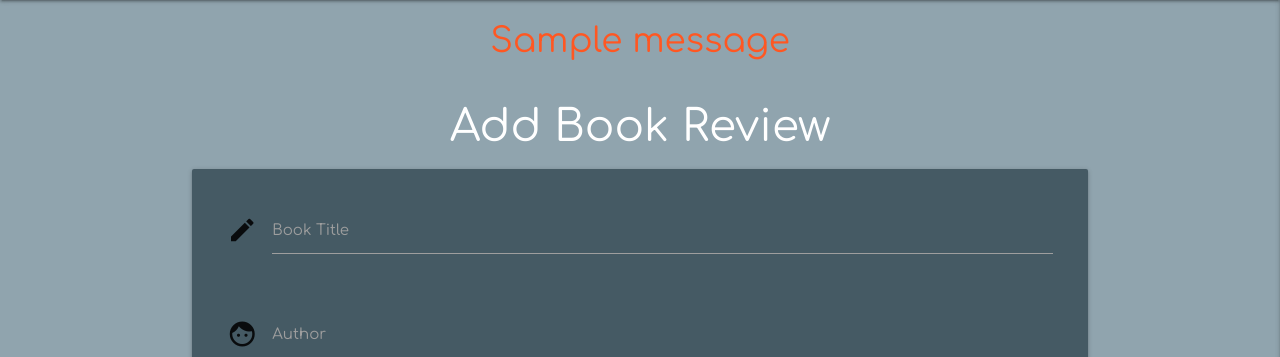
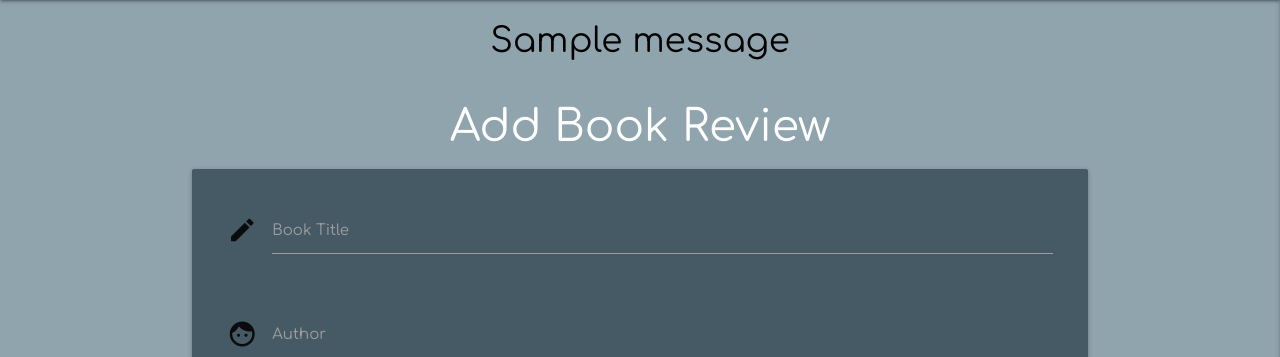
Before and after one commit to emiberndt/Backend-Development-Project---AsianBites, a Flask app: page /add_review in a window 1280 px wide. Shown: the part 64-421 px from the top of the page. Run offline with Flask 2, Linux system fonts and the light colour scheme; one stand-in notice (Sample message) is shown; a database or web service that is not in the repository returns one stand-in record (values such as "Sample title"); some libraries are stand-ins or nearby versions.

Commit message:
Minor style changes

```diff
--- a/templates/base.html
+++ b/templates/base.html
@@ -60,7 +60,7 @@
             {% if messages %}
                 {% for message in messages %}
                     <div class="row flashes">
-                        <h4 class="transparent center-align deep-orange-text">{{ message }}</h4>
+                        <h4 class="transparent center-align black-text">{{ message }}</h4>
                     </div>
                 {% endfor %}
             {% endif %}
```
